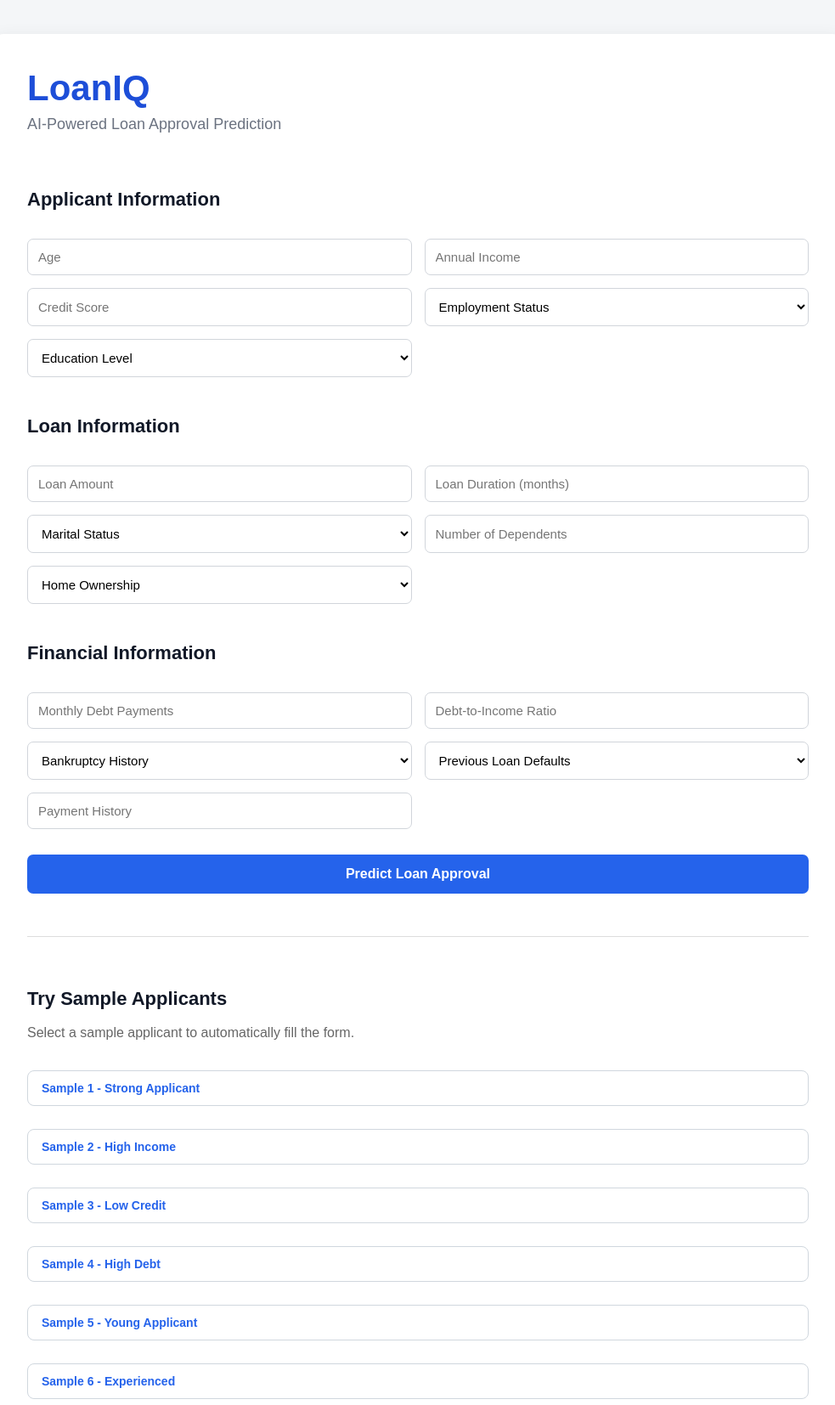
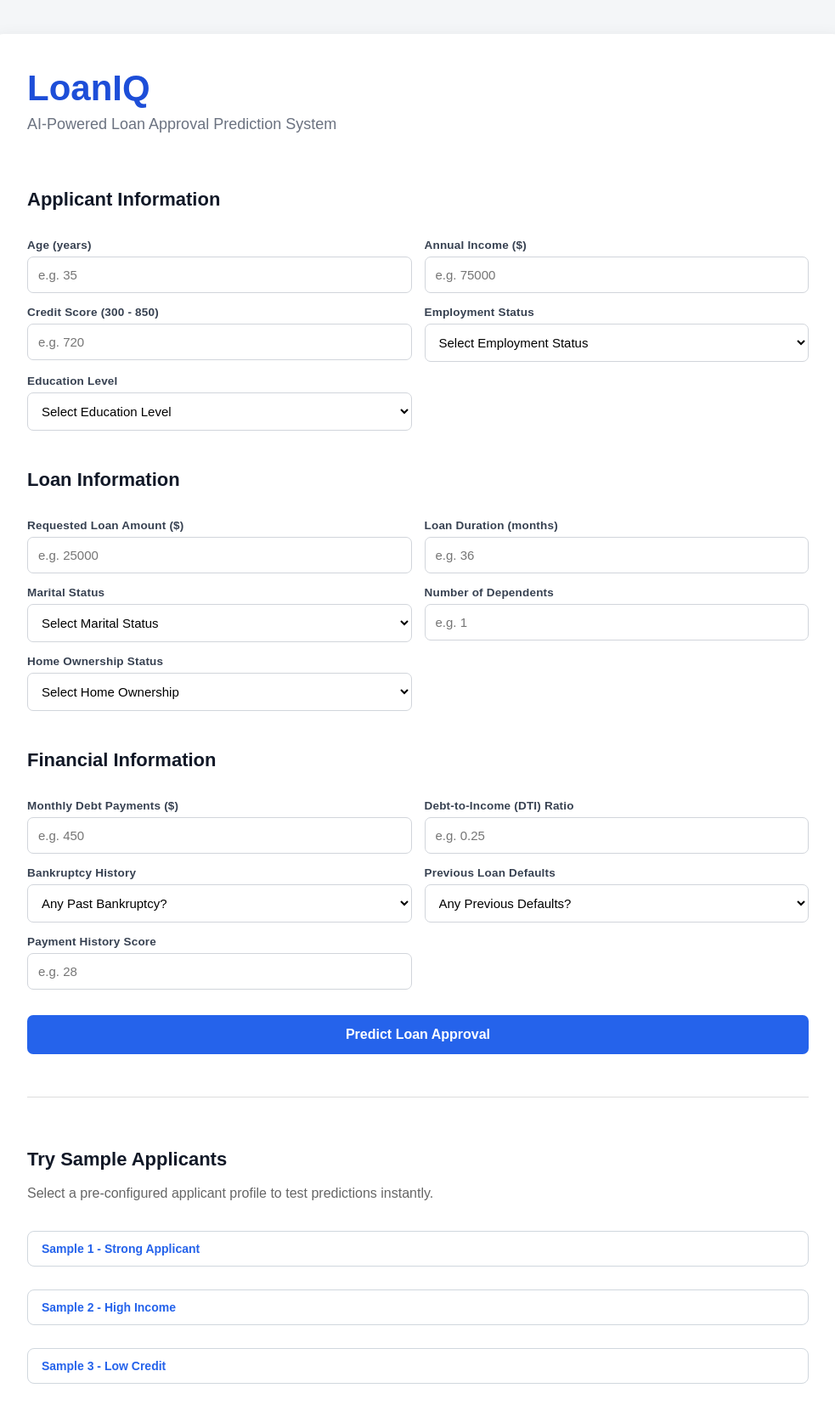
Before and after one commit to BIKRAM-GORAI/loan_approval_ml_model, a Flask app: page / in a window 1280 px wide. Shown: the top 1654 px of the page at 85% size, without its empty margins (148-1131 px from the left). Run offline with Flask 3, Linux system fonts and the light colour scheme.

Commit message:
Add explicit labels and form group styling to all form fields

```diff
--- a/app/static/style.css
+++ b/app/static/style.css
@@ -80,6 +80,24 @@ h2 {
 
 #loanForm h2 {
     grid-column: 1 / -1;
+}
+
+
+/* --------------------------------------------------
+   Form Groups and Labels
+-------------------------------------------------- */
+
+.form-group {
+    display: flex;
+    flex-direction: column;
+    gap: 6px;
+}
+
+.form-group label {
+    font-size: 13.5px;
+    font-weight: 600;
+    color: #374151;
+    letter-spacing: 0.2px;
 }
 
 
--- a/app/templates/index.html
+++ b/app/templates/index.html
@@ -4,15 +4,10 @@
 <html lang="en">
 
 <head>
-
     <meta charset="UTF-8">
-
     <meta name="viewport" content="width=device-width, initial-scale=1.0">
-
-    <title>LoanIQ</title>
-
+    <title>LoanIQ - AI-Powered Loan Approval Prediction</title>
     <link rel="stylesheet" href="/static/style.css">
-
 </head>
 
 <body>
@@ -20,227 +15,237 @@
     <div class="container">
 
         <h1>LoanIQ</h1>
-
-        <p>AI-Powered Loan Approval Prediction</p>
+        <p>AI-Powered Loan Approval Prediction System</p>
 
         <form id="loanForm">
 
             <!-- Applicant Information -->
-
             <h2>Applicant Information</h2>
 
+            <div class="form-group">
+                <label for="age">Age (years)</label>
                 <input
                     type="number"
                     id="age"
-                placeholder="Age"
+                    placeholder="e.g. 35"
+                    min="18"
+                    max="100"
                     required
                 >
+            </div>
 
+            <div class="form-group">
+                <label for="annualIncome">Annual Income ($)</label>
                 <input
                     type="number"
                     id="annualIncome"
-                placeholder="Annual Income"
+                    placeholder="e.g. 75000"
+                    min="0"
                     required
                 >
+            </div>
 
+            <div class="form-group">
+                <label for="creditScore">Credit Score (300 - 850)</label>
                 <input
                     type="number"
                     id="creditScore"
-                placeholder="Credit Score"
+                    placeholder="e.g. 720"
+                    min="300"
+                    max="850"
                     required
                 >
+            </div>
 
+            <div class="form-group">
+                <label for="employmentStatus">Employment Status</label>
                 <select id="employmentStatus" required>
-                <option value="">Employment Status</option>
+                    <option value="">Select Employment Status</option>
                     <option value="Employed">Employed</option>
                     <option value="Self-Employed">Self-Employed</option>
                     <option value="Unemployed">Unemployed</option>
                 </select>
+            </div>
 
+            <div class="form-group">
+                <label for="educationLevel">Education Level</label>
                 <select id="educationLevel" required>
-                <option value="">Education Level</option>
+                    <option value="">Select Education Level</option>
                     <option value="High School">High School</option>
                     <option value="Associate">Associate</option>
                     <option value="Bachelor">Bachelor</option>
                     <option value="Master">Master</option>
                     <option value="Doctorate">Doctorate</option>
                 </select>
+            </div>
 
 
             <!-- Loan Information -->
-
             <h2>Loan Information</h2>
 
+            <div class="form-group">
+                <label for="loanAmount">Requested Loan Amount ($)</label>
                 <input
                     type="number"
                     id="loanAmount"
-                placeholder="Loan Amount"
+                    placeholder="e.g. 25000"
+                    min="500"
                     required
                 >
+            </div>
 
+            <div class="form-group">
+                <label for="loanDuration">Loan Duration (months)</label>
                 <input
                     type="number"
                     id="loanDuration"
-                placeholder="Loan Duration (months)"
+                    placeholder="e.g. 36"
+                    min="6"
+                    max="360"
                     required
                 >
+            </div>
 
+            <div class="form-group">
+                <label for="maritalStatus">Marital Status</label>
                 <select id="maritalStatus" required>
-                <option value="">Marital Status</option>
+                    <option value="">Select Marital Status</option>
                     <option value="Single">Single</option>
                     <option value="Married">Married</option>
                     <option value="Divorced">Divorced</option>
                     <option value="Widowed">Widowed</option>
                 </select>
+            </div>
 
+            <div class="form-group">
+                <label for="dependents">Number of Dependents</label>
                 <input
                     type="number"
                     id="dependents"
-                placeholder="Number of Dependents"
+                    placeholder="e.g. 1"
+                    min="0"
+                    max="20"
                     required
                 >
+            </div>
 
+            <div class="form-group">
+                <label for="homeOwnership">Home Ownership Status</label>
                 <select id="homeOwnership" required>
-                <option value="">Home Ownership</option>
+                    <option value="">Select Home Ownership</option>
                     <option value="Own">Own</option>
                     <option value="Mortgage">Mortgage</option>
                     <option value="Rent">Rent</option>
                     <option value="Other">Other</option>
                 </select>
+            </div>
 
 
             <!-- Financial Information -->
-
             <h2>Financial Information</h2>
 
+            <div class="form-group">
+                <label for="monthlyDebt">Monthly Debt Payments ($)</label>
                 <input
                     type="number"
                     id="monthlyDebt"
-                placeholder="Monthly Debt Payments"
+                    placeholder="e.g. 450"
+                    min="0"
                     required
                 >
+            </div>
 
+            <div class="form-group">
+                <label for="dti">Debt-to-Income (DTI) Ratio</label>
                 <input
                     type="number"
                     step="0.001"
                     id="dti"
-                placeholder="Debt-to-Income Ratio"
+                    placeholder="e.g. 0.25"
+                    min="0"
+                    max="1"
                     required
                 >
+            </div>
 
+            <div class="form-group">
+                <label for="bankruptcy">Bankruptcy History</label>
                 <select id="bankruptcy" required>
-                <option value="">Bankruptcy History</option>
-                <option value="0">No</option>
-                <option value="1">Yes</option>
+                    <option value="">Any Past Bankruptcy?</option>
+                    <option value="0">No (0)</option>
+                    <option value="1">Yes (1)</option>
                 </select>
+            </div>
 
+            <div class="form-group">
+                <label for="previousDefaults">Previous Loan Defaults</label>
                 <select id="previousDefaults" required>
-                <option value="">Previous Loan Defaults</option>
-                <option value="0">No</option>
-                <option value="1">Yes</option>
+                    <option value="">Any Previous Defaults?</option>
+                    <option value="0">No (0)</option>
+                    <option value="1">Yes (1)</option>
                 </select>
+            </div>
 
+            <div class="form-group">
+                <label for="paymentHistory">Payment History Score</label>
                 <input
                     type="number"
                     id="paymentHistory"
-                placeholder="Payment History"
+                    placeholder="e.g. 28"
+                    min="0"
                     required
                 >
+            </div>
 
             <button type="submit">
                 Predict Loan Approval
             </button>
 
         </form>
+
         <!-- Sample Applicant Data -->
-
         <section class="sample-section">
-
             <h2>Try Sample Applicants</h2>
-
-    <p>Select a sample applicant to automatically fill the form.</p>
+            <p>Select a pre-configured applicant profile to test predictions instantly.</p>
 
             <div class="sample-buttons">
-
                 <button type="button" class="sample-btn" onclick="loadSample(0)">
                     Sample 1 - Strong Applicant
                 </button>
-
                 <button type="button" class="sample-btn" onclick="loadSample(1)">
                     Sample 2 - High Income
                 </button>
-
                 <button type="button" class="sample-btn" onclick="loadSample(2)">
                     Sample 3 - Low Credit
                 </button>
-
                 <button type="button" class="sample-btn" onclick="loadSample(3)">
                     Sample 4 - High Debt
                 </button>
-
                 <button type="button" class="sample-btn" onclick="loadSample(4)">
                     Sample 5 - Young Applicant
                 </button>
-
                 <button type="button" class="sample-btn" onclick="loadSample(5)">
                     Sample 6 - Experienced
                 </button>
-
                 <button type="button" class="sample-btn" onclick="loadSample(6)">
                     Sample 7 - Risky Applicant
                 </button>
-
                 <button type="button" class="sample-btn" onclick="loadSample(7)">
                     Sample 8 - Moderate Applicant
                 </button>
-
                 <button type="button" class="sample-btn" onclick="loadSample(8)">
                     Sample 9 - Excellent Credit
                 </button>
-
                 <button type="button" class="sample-btn" onclick="loadSample(9)">
                     Sample 10 - High Loan
                 </button>
+            </div>
+        </section>
+
+        <!-- Prediction Result Card -->
+        <div id="result" class="result-card"></div>
 
     </div>
-
-</section>
-
-
-        <!-- Prediction Result -->
-
-        <!-- Prediction Result -->
-
-<div id="result" class="result-card">
-
-    <div id="resultIcon" class="result-icon"></div>
-
-    <h2 id="resultTitle"></h2>
-
-    <p id="resultProbability"></p>
-
-    <div class="probability-container">
-
-        <div class="probability-bar">
-            <div id="probabilityFill"></div>
-        </div>
-
-    </div>
-
-    <p id="resultMessage"></p>
-
-    <button
-        type="button"
-        id="resetButton"
-        onclick="resetForm()"
-    >
-        Try Another Application
-    </button>
-
-</div>
-
-    </div>
-
 
     <script src="/static/script.js"></script>
 
```
Lines whose indentation alone changed are shown as unchanged.
